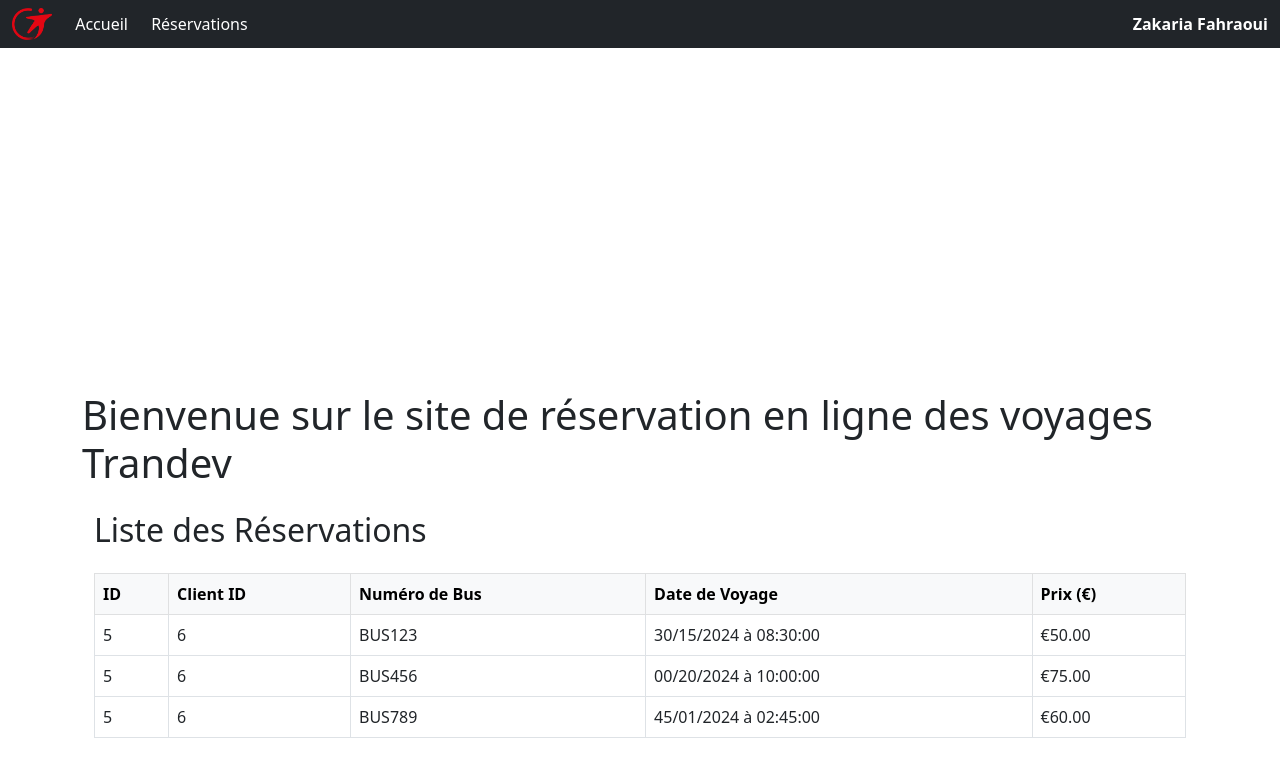
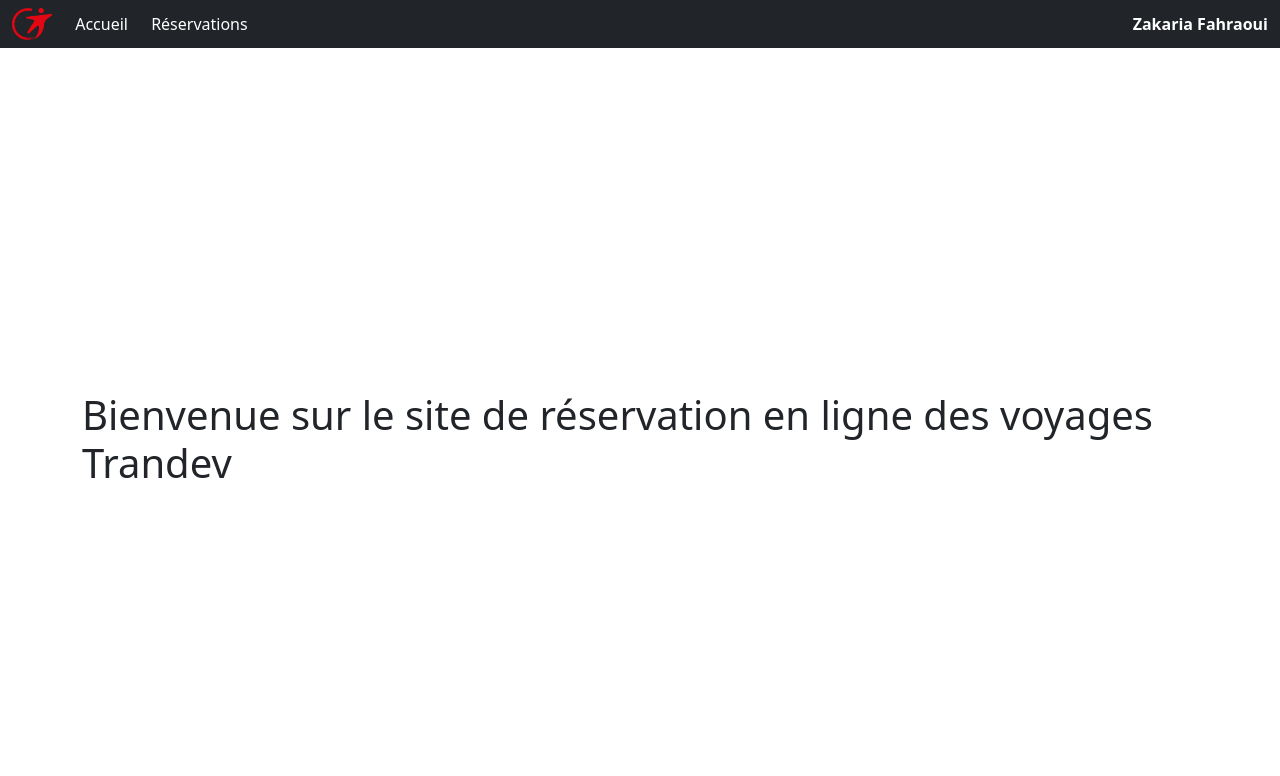
Before and after one commit to kernel2/test-reservations, an Angular app in the folder front/: page / in a window 1280 px wide. Shown: the top 776 px of the page. Built offline with nearby package versions, Linux system fonts and the light colour scheme.

Commit message:
Fix reservation

```diff
--- a/front/package.json
+++ b/front/package.json
@@ -27,6 +27,7 @@
     "@ng-select/ng-select": "^11.0.0",
     "@popperjs/core": "^2.11.6",
     "bootstrap": "^5.2.3",
+    "moment": "^2.30.1",
     "rxjs": "~7.8.0",
     "tslib": "^2.3.0",
     "zone.js": "~0.13.0"
--- a/front/src/app/features/home/home.component.html
+++ b/front/src/app/features/home/home.component.html
@@ -1,28 +1 @@
 <h1>Bienvenue sur le site de réservation en ligne des voyages Trandev</h1>
-
-
-<div class="container mt-4">
-    <h2 class="mb-4">Liste des Réservations</h2>
-    <div class="table-responsive">
-        <table class="table table-bordered table-hover">
-            <thead class="table-light">
-                <tr>
-                    <th>ID</th>
-                    <th>Client ID</th>
-                    <th>Numéro de Bus</th>
-                    <th>Date de Voyage</th>
-                    <th>Prix (€)</th>
-                </tr>
-            </thead>
-            <tbody>
-                <tr *ngFor="let reservation of reservations" [routerLink]="['/reservations', reservation.id]" class="cursor-pointer">
-                    <td>{{ reservation.id }}</td>
-                    <td>{{ reservation.clientId }}</td>
-                    <td>{{ reservation.busNumber }}</td>
-                    <td>{{ reservation.dateOfTravel | date:'mm/dd/yyyy à hh:mm:ss' }}</td>
-                    <td>{{ reservation.price | currency:'EUR' }}</td>
-                </tr>
-            </tbody>
-        </table>
-    </div>
-</div>
--- a/front/src/app/features/reservations/reservation-details/reservation-details.component.html
+++ b/front/src/app/features/reservations/reservation-details/reservation-details.component.html
@@ -1,15 +1,6 @@
 <div class="container mt-4">
     <h2>Détails de la Réservation {{ reservationId }}</h2>
     <form [formGroup]="form" (ngSubmit)="onSubmit()" class="needs-validation" novalidate>
-        <div class="mb-3">
-            <label for="clientId" class="form-label">Client ID</label>
-            <input type="number" id="clientId" class="form-control" formControlName="clientId"
-                [ngClass]="{'is-invalid': form.get('clientId')?.invalid && form.get('clientId')?.touched}" required />
-            <div *ngIf="form.get('clientId')?.invalid && form.get('clientId')?.touched" class="invalid-feedback">
-                Client ID is required.
-            </div>
-        </div>
-
         <div formArrayName="trips">
             <div *ngFor="let trip of trips().controls; let i = index;" [formGroupName]="i"
                 class="mb-4 border p-3 rounded">
--- a/front/src/app/features/reservations/reservation-details/reservation-details.component.ts
+++ b/front/src/app/features/reservations/reservation-details/reservation-details.component.ts
@@ -6,6 +6,8 @@ import { BusService } from 'src/app/services/bus.service';
 import { ReservationService } from 'src/app/services/reservation.service';
 import { Bus } from 'src/app/shared/models/bus.model';
 import { Reservation } from 'src/app/shared/models/reservation.model';
+
+import * as moment from 'moment';
 
 @Component({
     selector: 'app-reservation-details',
@@ -31,7 +33,7 @@ export class ReservationDetailsComponent implements OnInit {
         private busService: BusService,
         private service: ReservationService) {
         this.form = this.formbuilder.group({
-            clientId: ['1', [Validators.required]],
+            clientId: [1, [Validators.required]],
             trips: this.formbuilder.array([]),
             totalPrice: [null, [Validators.required]]
         });
@@ -82,10 +84,11 @@ export class ReservationDetailsComponent implements OnInit {
     onSubmit() {
         if (this.form.valid) {
             const body = this.form.value;
-
             body.trips = body.trips.map((trip: any) => {
-                const { _price, ...rest } = trip;
-                return rest;
+                const { _price, id, dateOfTravel, ...rest } = trip;
+                const momentDate = moment(dateOfTravel, 'DD/MM/YYYY HH:mm:ss');
+                const isoString = momentDate.format('YYYY-MM-DDTHH:mm:ss');
+                return { dateOfTravel: isoString, ...rest };
             });
             this.service.create(body).subscribe();
         }
--- a/front/src/app/features/reservations/reservations.component.html
+++ b/front/src/app/features/reservations/reservations.component.html
@@ -1,7 +1,8 @@
 <h1>Mes réservations</h1>
 <div class="d-flex justify-content-end">
     <div class="btn-group" role="group">
-        <a id="addButton" type="button" aria-hidden="true" class="btn btn-outline-primary btn-sm">Ajouter</a>
+        <a id="addButton" type="button" aria-hidden="true" class="btn btn-outline-primary btn-sm"
+            [routerLink]="['/reservations', 'cree']">Ajouter</a>
         <a id="editButton" type="button" class="btn btn-outline-success btn-sm">Modifier</a>
         <button id="deleteButton" type="button" class="btn btn-outline-danger btn-sm" (click)="confirmDelete()">
             Supprimer
@@ -18,12 +19,14 @@
                 <th scope="col">Prix</th>
             </tr>
         </thead>
-        <tbody>
-        <tr *ngFor="let reservation of reservationList">
-            <td>{{ reservation?.trips[0]?.dateOfTravel }} | date:'mm/dd/yyyy à hh:mm:ss'</td>
-            <td>{{ reservation?.trips[0]?.busNumber }}</td>
+        <tbody *ngIf="reservationList && reservationList.length">
+            <tr *ngFor="let reservation of reservationList" [routerLink]="['/reservations', reservation.id]"
+                class="cursor-pointer">
+                <td>{{ (reservation && reservation.trips.length ? reservation.trips[0].dateOfTravel : '') |
+                    date:'mm/dd/yyyy à hh:mm:ss' }} </td>
+                <td>{{ reservation && reservation.trips.length ? reservation.trips[0].busNumber : '' }}</td>
                 <td>{{ reservation?.clientId }}</td>
-            <td>{{ reservation?.totalPrice }} | currency:'EUR'</td>
+                <td>{{ reservation?.totalPrice | currency:'EUR' }} </td>
             </tr>
         </tbody>
     </table>
--- a/front/src/app/features/reservations/reservations.component.ts
+++ b/front/src/app/features/reservations/reservations.component.ts
@@ -1,13 +1,15 @@
-import {CommonModule} from '@angular/common';
-import {ChangeDetectionStrategy, Component, OnInit} from '@angular/core';
-import {ReservationService} from "../../services/reservation.service";
-import {Reservation} from "../../shared/models/reservation.model";
+import { CommonModule } from '@angular/common';
+import { ChangeDetectionStrategy, ChangeDetectorRef, Component, OnInit } from '@angular/core';
+import { ReservationService } from "../../services/reservation.service";
+import { Reservation } from "../../shared/models/reservation.model";
+import { RouterModule } from '@angular/router';
 
 @Component({
     selector: 'app-reservations',
     standalone: true,
     imports: [
         CommonModule,
+        RouterModule
     ],
     templateUrl: './reservations.component.html',
     changeDetection: ChangeDetectionStrategy.OnPush,
@@ -15,9 +17,11 @@ import {Reservation} from "../../shared/models/reservation.model";
 
 export class ReservationsComponent implements OnInit {
 
-    reservationList: Reservation[] = [];
+    reservationList!: Reservation[];
 
-    constructor(private reservationService: ReservationService) {
+    constructor(
+        private reservationService: ReservationService,
+        private changeDetectorRef: ChangeDetectorRef) {
     }
 
     protected confirmDelete(): void {
@@ -26,11 +30,10 @@ export class ReservationsComponent implements OnInit {
 
     ngOnInit(): void {
         this.reservationService.getReservationsByClientID(1).subscribe({
-
             next: (list: Reservation[]) => {
                 this.reservationList = list;
-            }, error(err: any): void {
-                console.log("error reservation list :", err);
+                this.changeDetectorRef.detectChanges();
+                console.log("error reservation list :", this.reservationList);
             }
         });
     }
```
Also changed, not shown: 1 other file (tests, documents, lock files or other folders). Lines whose indentation alone changed are shown as unchanged.
